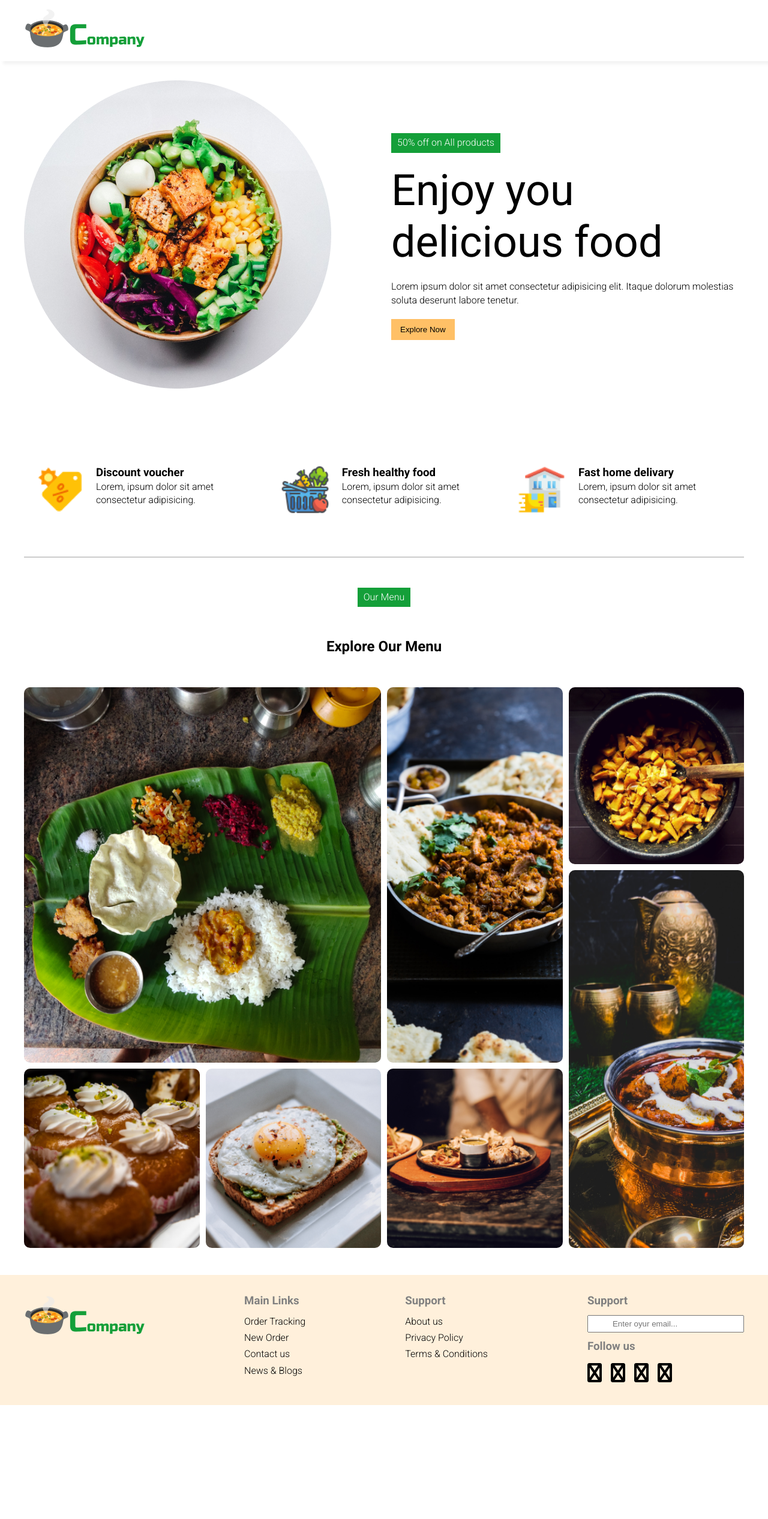
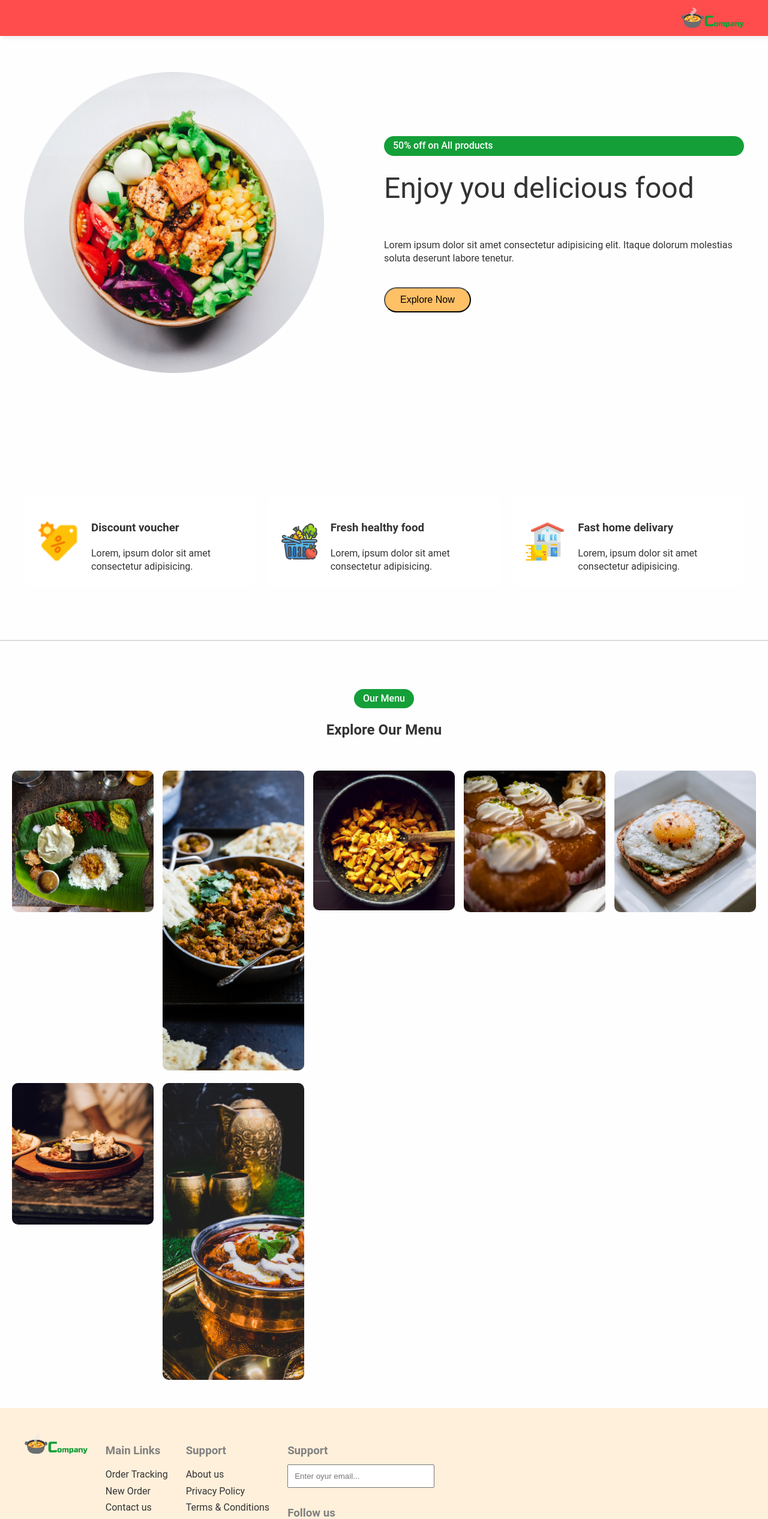
Before and after one commit to Ankita-Payal/Restaurent, a plain HTML site: page index.html in a window 1280 px wide. Shown: the top 2533 px of the page at 60% size. Before the commit the page ends 2343 px from the top, so only its background shows below. Drawn offline with Linux system fonts and the light colour scheme.

Commit message:
Update style.css

```diff
--- a/style.css
+++ b/style.css
@@ -1,220 +1,186 @@
-@import url("https://fonts.googleapis.com/css2?family=Roboto:ital,wght@0,100;0,300;0,400;0,500;0,700;0,900;1,100;1,300;1,400;1,500;1,700;1,900&display=swap");
-* {
+  body {
       margin: 0;
-   padding: 0;
-   box-sizing: boarder-box;
+      font-family: 'Roboto', sans-serif;
+      background-color: #fefefe;
+      color: #333;
+      line-height: 1.4;
     }
-html,body {
-    line-height:1.4 ;
-    font-weight: 300;
-    font-family: "Roboto",sans-serif;
-}
-button{
-    padding: 10px 15px;
-    border: none;
-    transition:0.2s ease-in-out ;
-}
-button:hover{
-    opacity: 0.8;
-}
-/* Navigation */
-nav{
-    box-shadow: 5px 5px 5px rgba(1, 1, 1, 0.05);
+    nav {
+      background-color: #ff4d4d;
+      padding: 10px 0;
       position: sticky;
       top: 0;
-    margin-bottom: 32px;
-    background: white;
-    padding: 10px;
-    z-index: 50;
+      z-index: 100;
+      box-shadow: 5px 5px 5px rgba(1, 1, 1, 0.05);
     }
-/* .navigation {
+    .navigation {
       display: flex;
+      align-items: center;
       justify-content: space-between;
+      max-width: 1200px;
+      margin: auto;
+      padding: 0 20px;
+    }
+    .navigation img {
+      height: 40px;
+    }
+    .hero {
+      display: flex;
+      flex-wrap: wrap;
       align-items: center;
-} */
-
-.container {
+      justify-content: space-between;
+      padding: 60px 20px;
       max-width: 1200px;
-    margin: 0 auto;
+      margin: auto;
+      gap: 50px;
     }
-.bar_icon{
-    font-size: 32px;
+    .hero_image img {
+      width: 100%;
+      max-width: 500px;
     }
-.hero{
-    display: flex;
-    gap: 100px;
-    justify-content: center;
-    align-items: center;
-}
-.hero_content{
+    .hero_content {
+      max-width: 600px;
       display: flex;
       flex-direction: column;
       gap: 20px;
     }
-.tag{
-    background-color:#149f39 ;
-    padding: 5px 10px ;
+    .tag {
+      background-color: #149f39;
       color: white;
+      padding: 5px 15px;
+      display: inline-block;
+      border-radius: 20px;
+      font-weight: 500;
+    }
+    h1 {
+      font-size: 3rem;
+      margin: 0 0 15px 0;
+      font-weight: 400;
+    }
+    .explore_btn {
+      background-color: #ffc066;
+      color: #000;
+      padding: 10px 25px;
+      font-size: 1rem;
+      border-radius: 25px;
+      cursor: pointer;
+      transition: background 0.3s ease;
       align-self: flex-start;
     }
-.hero_content h1{
-    font-size: 72px;
-    line-height:1.2 ;
-    font-weight: 400;
+    .explore_btn:hover {
+      opacity: 0.8;
     }
-.explore_btn{
-    background: #ffc066;
-    align-self: flex-start;
+    .features {
+      display: flex;
+      flex-wrap: wrap;
       gap: 20px;
-    justify-content: center;
+      padding: 40px 20px;
+      max-width: 1200px;
+      margin: 100px auto 50px auto;
     }
-.features{
-   margin-top:100px ;
-   display: flex;
-   margin-bottom: 50px;
-
-}
-.feature{
+    .feature {
+      flex: 1;
+      min-width: 250px;
       display: flex;
       gap: 20px;
+      align-items: center;
       padding: 20px;
-    transition:0.2s ease-in-out ;
+      transition: 0.2s ease-in-out;
+      background-color: #fff;
+      border-radius: 8px;
     }
-.feature_image{
+    .feature:hover {
+      box-shadow: 5px 5px 15px rgba(0,0,0,0.1);
+    }
+    .feature img {
       width: 72px;
     }
-.feature:hover{
-  transition:0.2s ease-in-out ;
-  box-shadow:5px 5px 5px rgba(1, 1, 1, 0.05) ;
+    .divider {
+      height: 2px;
+      background-color: #ddd;
+      margin: 40px 0;
     }
-
-
-.divider{
-    border: 1px solid #ccc;
-    margin: 20px 0;
+    .menu {
+      text-align: center;
+      padding: 40px 20px;
     }
-/*menu section*/
-.menu{
-    display: flex;
-    flex-direction: column;
-    gap: 50px;
-    margin: 50px 0;
-    align-items: center;
-}
-.menu .tag{
+    .menu .tag {
       align-self: center;
     }
-.grid_image{
+    .grid {
+      display: grid;
+      grid-template-columns: repeat(auto-fit, minmax(200px, 1fr));
+      gap: 15px;
+      padding-top: 30px;
+    }
+    .grid_image {
+      width: 100%;
       border-radius: 10px;
-    transition:0.2s ease-in-out ;
-    width: 100%;
-    height: 100%;
+      transition: transform 0.3s;
     }
-.grid_image:hover{
+    .grid_image:hover {
       transform: scale(1.05);
-    transition:0.2s ease-in-out ;
     }
-.grid{
-    display: grid;
-    gap: 10px;
-    grid-template-areas:
-     "I1 I1 I2 I3"
-     "I1 I1 I2 I7"
-     "I4 I5 I6 I7";
+    footer {
+      background-color: #fff0db;
+      color: #333;
+      padding: 40px 20px;
     }
-
-.item1{
-    grid-area: I1;
+    .footer_container {
+      display: flex;
+      flex-wrap: wrap;
+      gap: 30px;
+      max-width: 1200px;
+      margin: auto;
     }
-.item2{
-    grid-area: I2;
+    .footer_logo img {
+      height: 40px;
     }
-.item3{
-    grid-area: I3;
+    .link_lists ul {
+      list-style: none;
+      padding: 0;
     }
-.item4{
-    grid-area: I4;
-}
-.item5{
-    grid-area: I5;
-}
-.item6{
-    grid-area: I6;
-}
-.item7{
-    grid-area: I7;
-}
-
-/*footer */
-
-footer{
-    background-color:#fff0db ;
-
-}
-.link_lists ul{
-    list-style: none;
-}
-.link_lists ul li{
+    .link_lists ul li {
       font-size: 16px;
       margin-bottom: 5px;
     }
-.link_lists h3{
+    .link_lists h3,
+    .news_letter h3 {
       margin-bottom: 10px;
       color: gray;
     }
-.news_letter h3{
-    margin-bottom: 10px;
-    color: gray;
-}
-.news_letter input{
-    padding: 5px 40px;
+    .news_letter input[type="email"] {
+      padding: 10px;
+      width: 100%;
+      max-width: 250px;
       margin-bottom: 10px;
     }
-.footer_container{
-    padding: 30px;
-    display:flex;
-    justify-content: space-between;
-}
-.icon_container{
+    .icon_container {
       display: flex;
       gap: 15px;
       font-size: 32px;
     }
-
-
-
-@media(max_width:786px){
-    .hero{
+    .icon {
+      background-color: #555;
+      padding: 10px;
+      border-radius: 50%;
+      color: white;
+      cursor: pointer;
+      transition: background 0.3s;
+    }
+    .icon:hover {
+      background-color: #ff4d4d;
+    }
+    @media(max-width: 768px) {
+      .hero {
+        flex-direction: column;
+        gap: 30px;
+      }
+      .features {
         flex-direction: column;
       }
-    .hero_image{
-        display: flex;
-        justify-content: center;
-    }
-    .hero_image{
-        width: 90%;
-    }
-    .hero_content{
-        gap: 10px;
-        padding: 10px;
-    }
-    .hero_content h1{
-        font-size: 32px;
-        line-height: 1.2;
-    }
-    .feature{
+      .footer_container {
         flex-direction: column;
-    }
-    .features{
-        flex-direction: column;
-    }
-    .grid{
-        padding: 10px;
-    }
-    .grid_image{
-        border-radius:0px ;
-    }
-    .footer_container{
-        flex-direction: column;
+        gap: 20px;
       }
     }
```
Lines whose indentation alone changed are shown as unchanged.
